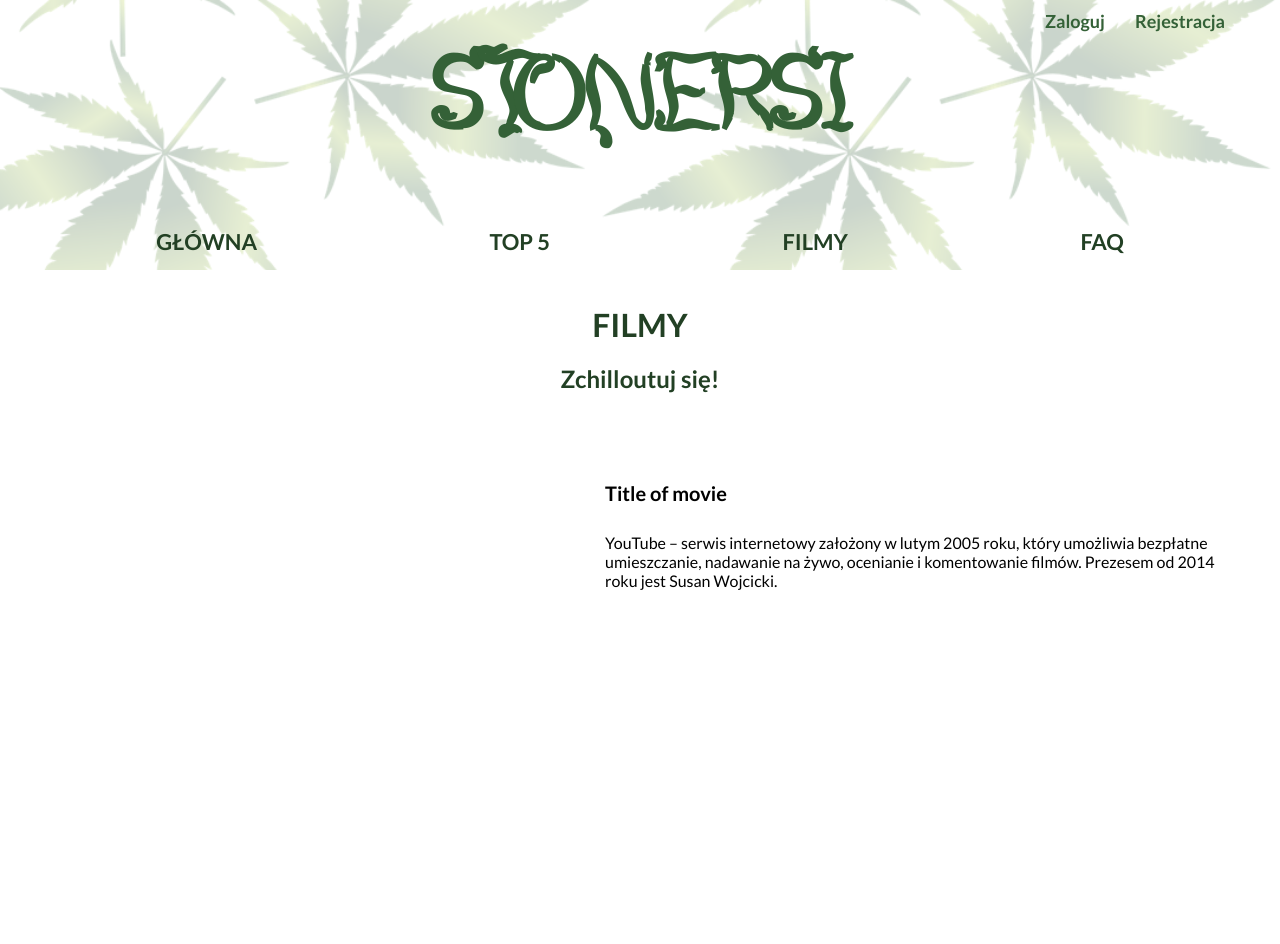
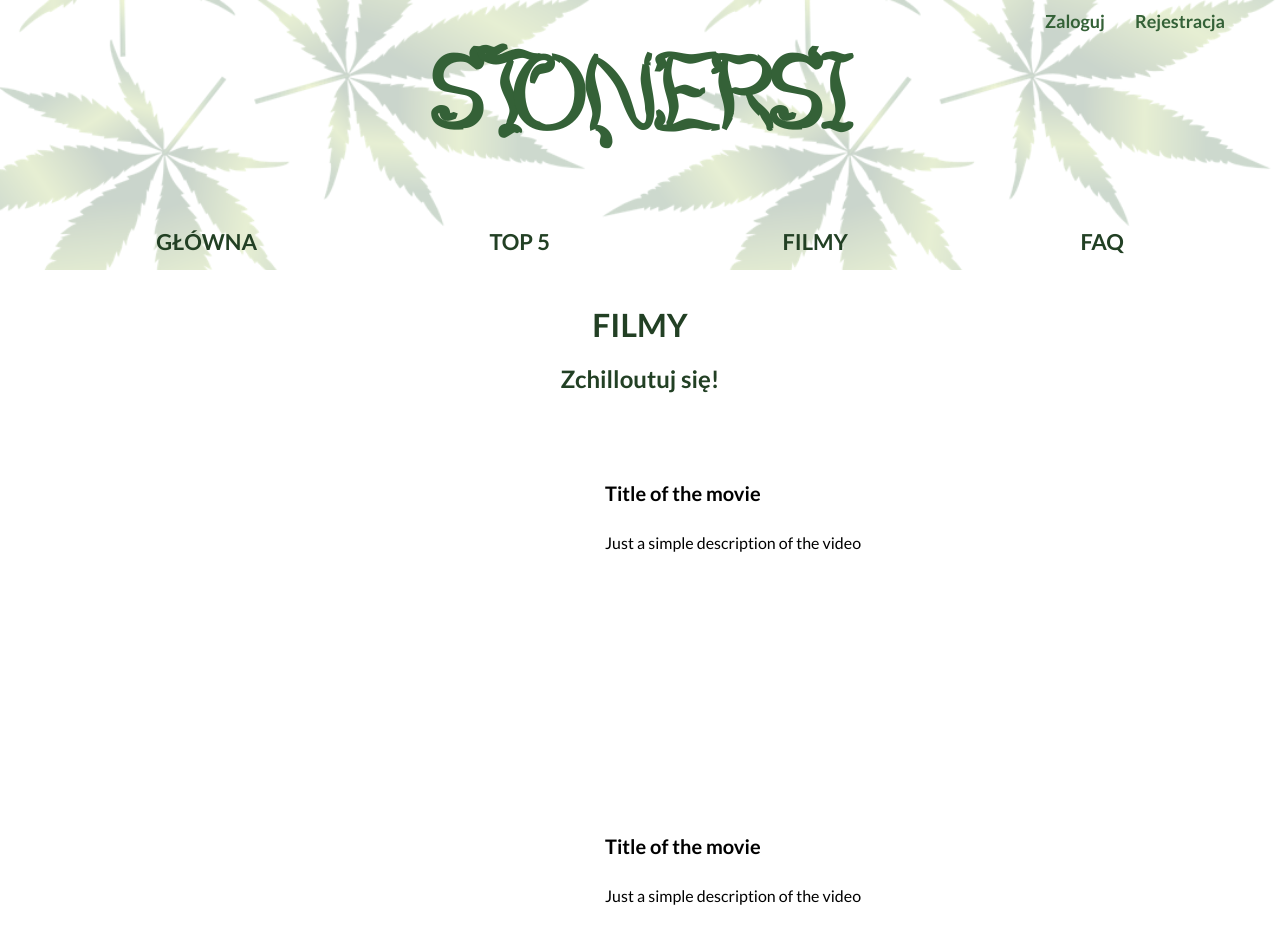
Before and after one commit to MagicianPL/Stonersi, a React (Create React App) app: page /videos in a window 1280 px wide. Shown: the top 944 px of the page. Built offline with nearby package versions, Linux system fonts and the light colour scheme.

Commit message:
Movie cmp

```diff
--- a/src/components/Movie/Movie.tsx
+++ b/src/components/Movie/Movie.tsx
@@ -8,6 +8,11 @@ const StyledWrapper = styled.div`
     grid-template-columns: 520px 1fr;
     grid-template-rows: 60px auto;
     column-gap: 30px;
+    margin-bottom: 60px;
+
+    @media (max-width: 841px) {
+        display: block;
+    }
 
     .movieContainer {
         position: relative;
@@ -16,6 +21,16 @@ const StyledWrapper = styled.div`
         padding-bottom: 26.25%;
         grid-column: 1/3;
         grid-row: 1/3;
+
+        @media (max-width: 841px) {
+            padding-bottom: 60.25%;
+            margin: 0 auto 8px auto;
+
+        }
+
+        @media (min-width: 568px) {
+            padding-bottom: 293px;
+        }
 
         .movie {
             position: absolute;
@@ -31,6 +46,10 @@ const StyledWrapper = styled.div`
         grid-row: 1/2;
         padding-top: 8px;
         font-size: 20px;
+
+        @media (max-width: 690px) {
+            margin-bottom: 8px;
+        }
     }
 
     p {
@@ -39,14 +58,20 @@ const StyledWrapper = styled.div`
     }
 `;
 
-const Movie = () => {
+interface IProps {
+    videoId: string
+    title: string
+    description: string
+}
+
+const Movie: React.FC<IProps> = ({videoId, title, description}) => {
     return(
         <StyledWrapper>
             <div className="movieContainer">
-                <YouTube className="movie" videoId='https://www.youtube.com/watch?v=RRl_C73vFtQ&list=RDRRl_C73vFtQ&start_radio=1' />
+                <YouTube className="movie" videoId={videoId} />
             </div>
-            <h3>Title of movie</h3>
-            <p>YouTube – serwis internetowy założony w lutym 2005 roku, który umożliwia bezpłatne umieszczanie, nadawanie na żywo, ocenianie i komentowanie filmów. Prezesem od 2014 roku jest Susan Wojcicki.</p>
+            <h3>{title}</h3>
+            <p>{description}</p>
         </StyledWrapper>
     );
 };
--- a/src/views/Videos/Videos.tsx
+++ b/src/views/Videos/Videos.tsx
@@ -12,7 +12,8 @@ const Videos = () => {
         <StyledContainer>
             <h1>FILMY</h1>
             <h2>Zchilloutuj się!</h2>
-            <Movie />
+            <Movie videoId="https://www.youtube.com/watch?v=RRl_C73vFtQ&list=RDRRl_C73vFtQ&start_radio=1" title="Title of the movie" description="Just a simple description of the video" />
+            <Movie videoId="https://www.youtube.com/watch?v=RRl_C73vFtQ&list=RDRRl_C73vFtQ&start_radio=1" title="Title of the movie" description="Just a simple description of the video" />
         </StyledContainer>
     );
 };
```
